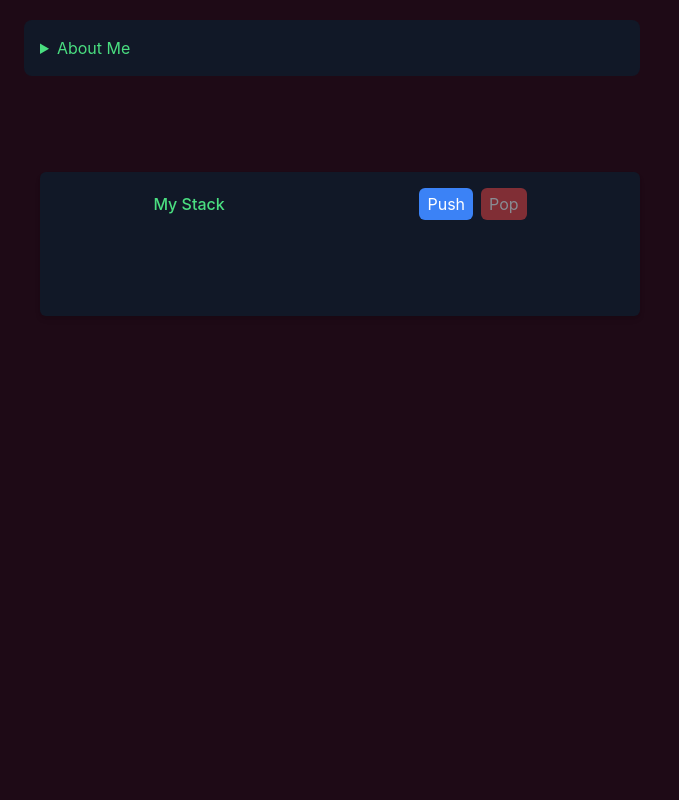
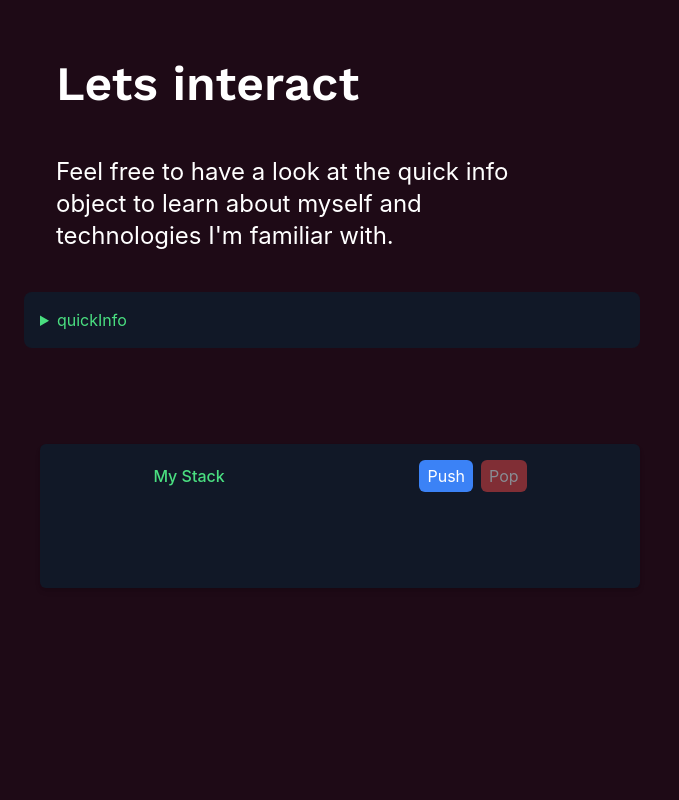
Before and after one commit to Iffat77/portfolio-v2, a React (Create React App) app in the folder portfolio-v2/: page / in a window 1280 px wide. Shown: the part 860-1660 px from the top of the page, without its empty margins (0-679 px from the left). Built offline with nearby package versions, Linux system fonts and the light colour scheme; a web font is replaced by a local one.

Commit message:
updates about me page -still needs changes

```diff
--- a/portfolio-v2/src/components/ObjectVisualization.jsx
+++ b/portfolio-v2/src/components/ObjectVisualization.jsx
@@ -16,7 +16,7 @@ const ObjectVisualization = ({ data }) => {
   return (
     <div className="bg-gray-900 p-4 md:w-1/2 rounded-lg">
       <details className="text-green-400">
-        <summary className="cursor-pointer ">About Me</summary>
+        <summary className="cursor-pointer ">quickInfo</summary>
         <pre className="collapse">
           <code>{JSON.stringify(data, null, 2)}</code>
         </pre>
--- a/portfolio-v2/src/screens/About.jsx
+++ b/portfolio-v2/src/screens/About.jsx
@@ -2,17 +2,51 @@ import React from "react";
 
 function About() {
   return (
-    <div className="h-screen w-full dark:bg-gray-700 dark:text-gray-300">
-      <div className="pt-28 px-6 w-screen h-screen dark:bg-[#04141E] dark:text-white">
+    <div className="h-screen w-full dark:bg-gray-700 dark:text-gray-300 ">
+      <div className="pt-28 px-6 w-screen h-screen dark:bg-[#04141E] dark:text-white overflow-auto">
         <section className="h-full mt-8 p-10 top-0 left-0 right-0 bottom-auto w-auto">
           <div className="block">
-            <h2 className="font-font-work text-5xl md:text-7xl lg:pl-8 py-3 dark:text-white">
+            <h2 className="font-font-work text-6xl pt-15 md:text-7xl lg:pl-8 lg:pt-24 py-3 dark:text-white">
               A Bit <br></br> About Me
             </h2>
-            <p className="w-auto max-w-lg text-xl md:text-2xl lg:pl-8 py-6 leading-8">
-              I'm a software engineer based in NYC. Currently I'm a teaching
-              assistant at General Assembly helping others learn full stack
-              development!
+          </div>
+        </section>
+
+        <section className=" md:grid md:grid-cols-2 md:grid-rows-2 md:gap-4 md:px-8 lg:w-4/6">
+          <div className="col-span-2 row-span-1">
+            <p className="w-auto sm:max-w-lg md:max-w-none text-lg md:text-xl lg:pl-8 py-6 leading-8 h-full">
+              Hello Everyone! I'm Iffat and I like developing software others
+              can use and enjoy. I was first interested in coding when I watched
+              a movie called “The Social Network” however was able to pursue my
+              own journey into software in 2022. I attended the Software
+              Engineering Immersive at General Assembly which challenged me in
+              many ways, technically and mentally, but also allowed me to learn
+              and grow exponentially.
+              <br></br>
+            </p>
+          </div>
+          <div className="col-span-1 row-span-1">
+            <p className="w-auto max-w-lg text-lg md:text-xl lg:pl-8 py-6 leading-8 h-full">
+              After graduating from the boot camp I was presented with the
+              opportunity to work at GA as a teaching assistant. This experience
+              has allowed me to focus on my core fundamentals even further so that
+              I can help my students in the best capacity. Along with the
+              improvement of technical skills I’ve been able to hone my
+              communication skills and have learned how to simplify complex
+              ideas in an easily digestable manner.
+              <br></br>
+            </p>
+          </div>
+          <div className="col-span-1 row-span-1">
+            <p className="w-auto max-w-lg text-lg md:text-xl lg:pl-8 py-6 leading-8 h-full">
+              I'm currently working on learning new technologies which I not
+              only find interesting but also try to find things being used in
+              industry to have a wide array of experiences. I also enjoy working
+              on my own personal projects, like an app I’ve been working on that
+              allows tracking of player stats from the game apex legends or
+              smaller projects like creating twitter bots. Of Course if you want
+              to check out my projects just head over to the projects section or
+              my GitHub!
             </p>
           </div>
         </section>
--- a/portfolio-v2/src/screens/Home.jsx
+++ b/portfolio-v2/src/screens/Home.jsx
@@ -3,18 +3,18 @@ import React from "react";
 // import "./home.css";
 import { AiFillLinkedin, AiFillGithub } from "react-icons/ai";
 import ObjectVisualization from "../components/ObjectVisualization";
-import StackVisualization from "../components/StackVisualization"
+import StackVisualization from "../components/StackVisualization";
 
 const myObject = {
-  name: 'Iffat Hossain',
-  city: 'New York',
-  hobbies: ['Building Software', 'Watching Formula 1'],
+  name: "Iffat Hossain",
+  city: "New York",
+  hobbies: ["Building Software", "Watching Formula 1"],
   skills: {
-    stacks: 'MERN',
-    languages: ['Javascript', 'Python', 'Nodejs', 'Mongosh'],
-    databases: ['MongoDB', 'Postgresql'],
-    frameworks: ['Reactjs', 'Django']
-  }
+    stacks: "MERN",
+    languages: ["Javascript", "Python", "Nodejs", "Mongosh"],
+    databases: ["MongoDB", "Postgresql"],
+    frameworks: ["Reactjs", "Django"],
+  },
 };
 
 export default function Home() {
@@ -26,7 +26,7 @@ export default function Home() {
             <h2 className="font-font-work text-5xl md:text-7xl lg:pl-8 py-3 dark:text-white">
               Full Stack <br></br> Developer
             </h2>
-            <p className="w-auto max-w-lg text-xl md:text-2xl lg:pl-8 py-6 leading-8">
+            <p className="w-auto max-w-lg text-xl md:text-2xl lg:pl-8 py-6 leading-10">
               I'm a software engineer based in NYC. Currently I'm a teaching
               assistant at General Assembly helping others learn full stack
               development!
@@ -35,32 +35,36 @@ export default function Home() {
         </section>
       </div>
 
-      <div className=" w-screen h-screen dark:bg-[#1E0A16] bg-[#b0c0bc] dark:text-white ">
+      <div className="dark:bg-[#1E0A16] bg-[#b0c0bc] dark:text-white ">
+        <section className="px-6 h-full ">
+          <div className="pt-24 ">
+            <h2 className="font-font-work text-4xl md:text-5xl lg:pl-8 py-6 dark:text-white">
+              Lets interact
+            </h2>
 
-        <section className="px-6 h-auto" >
-          <div className="pt-20 ">
-              <ObjectVisualization data={myObject} />
+            <p className="w-auto max-w-lg text-xl md:text-2xl lg:pl-8 py-6 leading-10">
+              Feel free to have a look at the quick info object to learn about
+              myself and technologies I'm familiar with.
+            </p>
           </div>
-          <div className="pt-20">
-          <StackVisualization />
+          <div className="mt-4">
+            <ObjectVisualization data={myObject} />
           </div>
-
         </section>
-
       </div>
 
-      <div className=" w-screen h-screen dark:bg-[#1E0A16] bg-[#b0c0bc] dark:text-white ">
-
-        <section className="px-6 h-auto " >
-          {/* <div className="pt-20">
-          <StackVisualization />
-          </div>     */}
-
-        </section>
-
-      </div>
+      <div className="dark:bg-[#1E0A16] bg-[#b0c0bc] dark:text-white ">
+        <section className="px-6 h-auto ">
 
 
+
+
+
+          <div className="pt-20">
+            <StackVisualization />
+          </div>
+        </section>
+      </div>
     </div>
   );
 }
```
